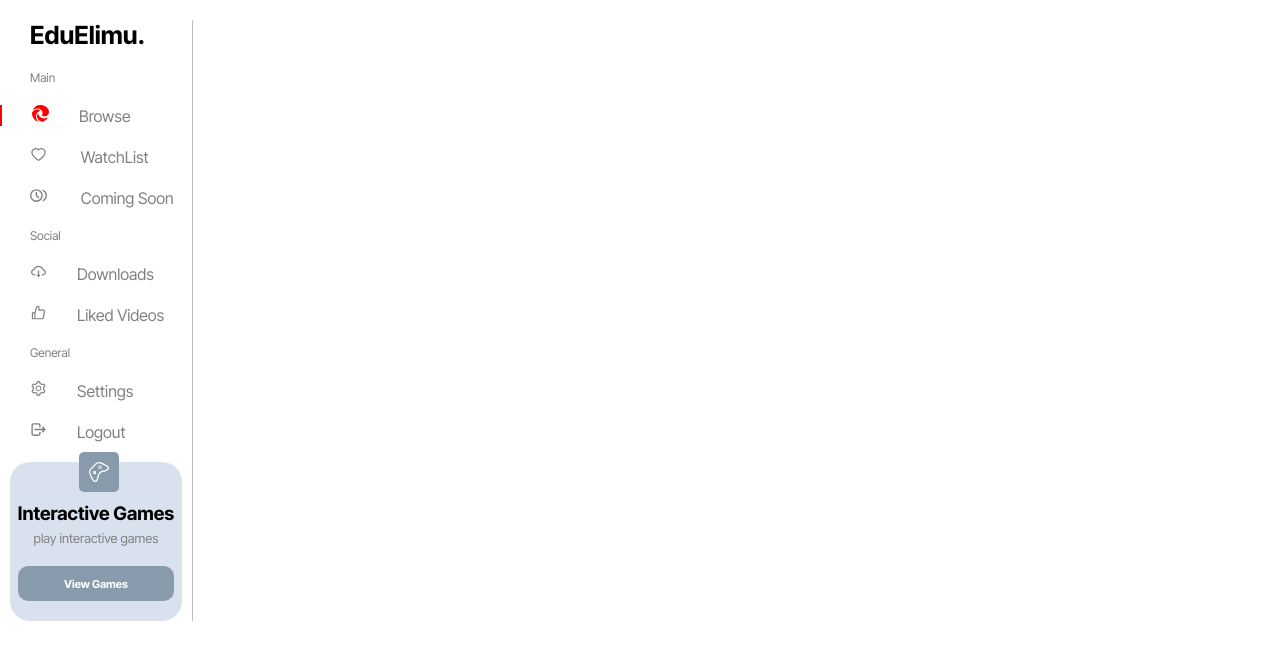
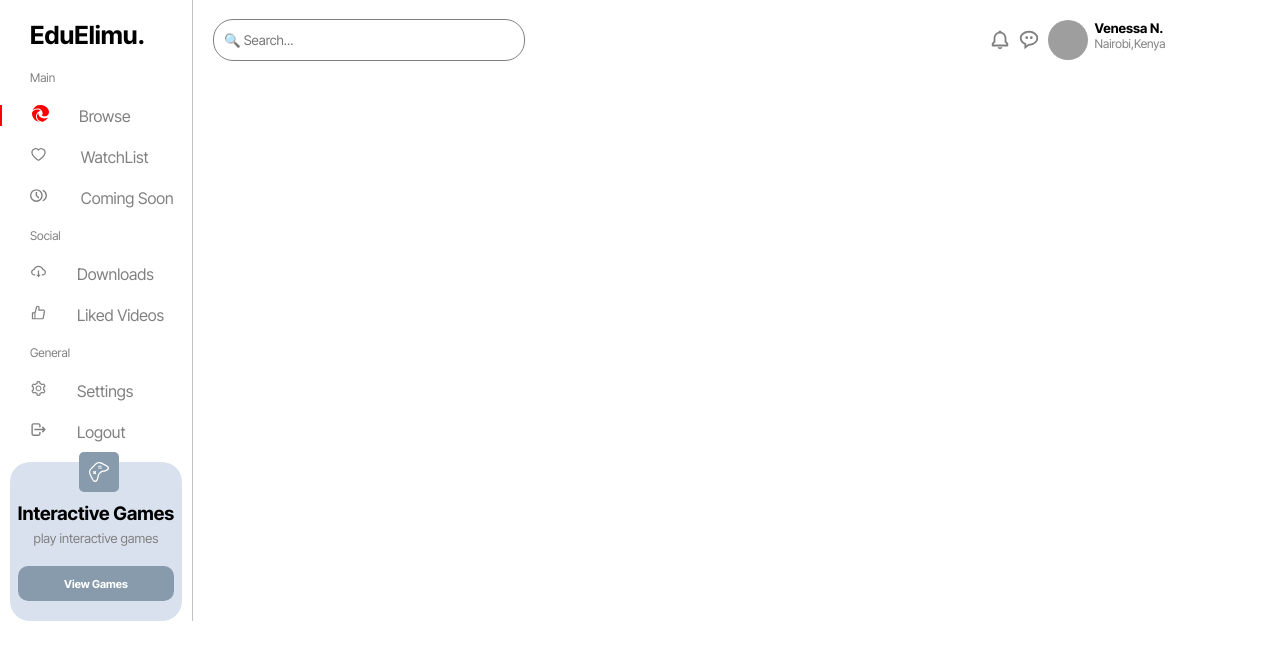
Before and after one commit to etemesi254/EduElimu, a React (Create React App) app in the folder Frontend/web/: page / in a window 1280 px wide. Shown: the top 660 px of the page. Built offline with nearby package versions, Linux system fonts and the light colour scheme; grey boxes are pictures that could not be loaded; a web font is replaced by a local one.

Commit message:
Top-nav bar completed

```diff
--- a/Frontend/web/src/App.css
+++ b/Frontend/web/src/App.css
@@ -5,6 +5,9 @@
 .App-logo {
   height: 40vmin;
   pointer-events: none;
+}
+#home{
+  display: flex;
 }
 
 @media (prefers-reduced-motion: no-preference) {
--- a/Frontend/web/src/App.js
+++ b/Frontend/web/src/App.js
@@ -1,10 +1,15 @@
 import logo from './logo.svg';
 import './App.css';
 import LeftNavigation from './left_navigation/left_navigation';
+import TopNavigation from './top_navigation/top_navigation';
 
 function App() {
   return (
-    <LeftNavigation/>
+    <section id='home'>
+        <LeftNavigation/>
+        <TopNavigation/>
+    </section>
+
   );
 }
 
--- a/Frontend/web/src/top_navigation/top_navigation.css
+++ b/Frontend/web/src/top_navigation/top_navigation.css
@@ -0,0 +1,47 @@
+.top-nav{
+    display: flex;
+    justify-content: space-between;
+    align-items: center;
+    width: 75%;
+    height: 80px;
+    padding: 0 20px;
+}
+.top-nav input{
+    height: 40px;
+    width: 300px;
+    border: 1.5px solid grey;
+    border-radius: 20px;
+    padding-left: 10px;
+}
+#right{
+    display: flex;
+    justify-content: space-evenly;
+    align-items: center;
+    width: 20%;
+}
+.top-icons{
+    color: grey;
+    font-size: 22px;
+}
+.profile-container{
+    display: flex;
+}
+.profile-container .img{
+    height: 40px;
+    width: 40px;
+}
+
+.profile-container .img img{
+    height: 100%;
+    width: 100%;
+    border-radius: 100%;
+    object-fit: cover;
+}
+.profile-info {
+    margin-left: 7px;
+}
+.profile-info p{
+    font-size: 12px;
+    color: gray;
+
+}
--- a/Frontend/web/src/top_navigation/top_navigation.js
+++ b/Frontend/web/src/top_navigation/top_navigation.js
@@ -1,25 +1,29 @@
 import React from 'react';
-import {AiOutlineHeart,AiOutlineCloudDownload,AiOutlineSetting,AiOutlineLike} from 'react-icons/ai';
-import {MdOutlineBrowseGallery} from 'react-icons/md';
-import {BsBrowserEdge} from 'react-icons/bs';
-import {TbLogout} from 'react-icons/tb';
+import {BiMessageRoundedDots,BiBell} from 'react-icons/bi';
+import './top_navigation.css';
 
 function TopNavigation(){
-    return <>
-    <h2>EduElimu</h2>
-    <ul className='Main'>
-        <li><BsBrowserEdge/><a href=''>Browse</a></li>
-        <li> <AiOutlineHeart/> <a href=''>WatchList</a></li>
-        <li> <MdOutlineBrowseGallery/> <a href=''>Coming Soon</a>   </li>
-    </ul>
-    <ul className='Social'>
-        <li><AiOutlineCloudDownload/><a href=''>Downloads</a> </li>
-        <li><AiOutlineLike/><a href=''>Liked Videos</a> </li>
-    </ul>
-    <ul className='General'>
-        <li><AiOutlineSetting/><a href=''>Settings</a> </li>
-        <li><TbLogout/><a href=''>Logout</a> </li>
-    </ul>
-    </>
+    return <div className='top-nav'>
+        <div>
+            <input id='search'
+                type="text"
+                placeholder="&#x1F50D; Search..."
+            />
+        </div>
+        <div id='right'>
+            <BiBell className='top-icons'/>
+            <BiMessageRoundedDots  className='top-icons'/>
+
+            <div className='profile-container'>
+                <div className='img'>
+                    <img src="https://res.cloudinary.com/diqqf3eq2/image/upload/v1595959131/person-2_ipcjws.jpg" alt='name' />
+                </div>
+                <div className='profile-info'>
+                    <h5>Venessa N.</h5>
+                    <p>Nairobi,Kenya</p>
+                </div>
+            </div>
+        </div>
+    </div>
 }
 export default TopNavigation;
```
